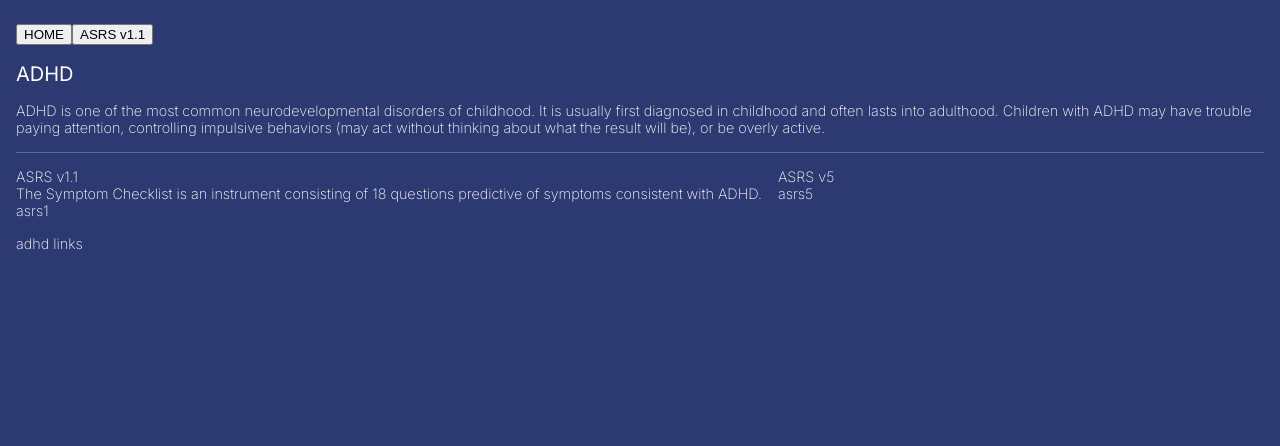
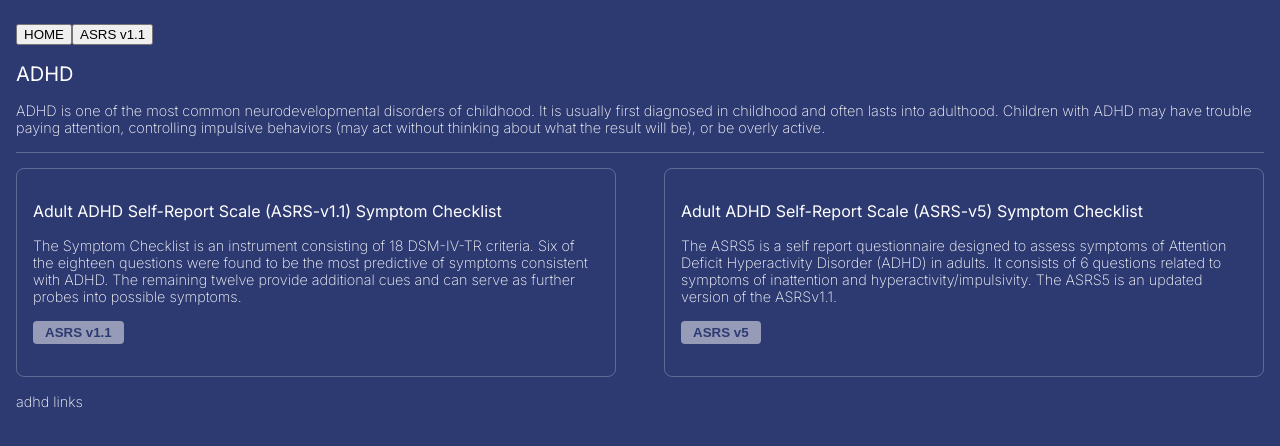
Before and after one commit to vishalicious213/adhd, a React (Vite) app: page / in a window 1280 px wide. Shown: the top 446 px of the page. Built offline with nearby package versions, Linux system fonts and the light colour scheme.

Commit message:
updated sectionsArray data and rendered it in updated renderTool

```diff
--- a/src/components/landing/RenderSection.jsx
+++ b/src/components/landing/RenderSection.jsx
@@ -1,11 +1,12 @@
 import React from 'react'
 
-function renderTool({ tool, choice, desc }) {
+function renderTool({ button, choice, title, desc }) {
     return (
-        <div className="tool" key={tool}>
-            <div className="text">{tool}</div>
+        <div className="tool" key={choice}>
+            <h3>{title}</h3>
             <div className="text">{desc}</div>
-            <div className="text">{choice}</div>
+            <button className="score-btn">{button}</button>
+            {/* <div className="text">{choice}</div> */}
         </div>
     )
 }
--- a/src/components/landing/index.jsx
+++ b/src/components/landing/index.jsx
@@ -8,8 +8,16 @@ const sectionsArray = [
         name: "ADHD",
         def: "ADHD is one of the most common neurodevelopmental disorders of childhood. It is usually first diagnosed in childhood and often lasts into adulthood. Children with ADHD may have trouble paying attention, controlling impulsive behaviors (may act without thinking about what the result will be), or be overly active.",
         tools: [
-            {tool: "ASRS v1.1", choice: "asrs1", desc: "The Symptom Checklist is an instrument consisting of 18 questions predictive of symptoms consistent with ADHD."},
-            {tool: "ASRS v5", choice: "asrs5", desc: ""}
+            {
+                button: "ASRS v1.1",
+                choice: "asrs1",
+                title: "Adult ADHD Self-Report Scale (ASRS-v1.1) Symptom Checklist",
+                desc: "The Symptom Checklist is an instrument consisting of 18 DSM-IV-TR criteria. Six of the eighteen questions were found to be the most predictive of symptoms consistent with ADHD. The remaining twelve provide additional cues and can serve as further probes into possible symptoms."},
+            {
+                button: "ASRS v5",
+                choice: "asrs5",
+                title: "Adult ADHD Self-Report Scale (ASRS-v5) Symptom Checklist",
+                desc: "The ASRS5 is a self report questionnaire designed to assess symptoms of Attention Deficit Hyperactivity Disorder (ADHD) in adults. It consists of 6 questions related to symptoms of inattention and hyperactivity/impulsivity. The ASRS5 is an updated version of the ASRSv1.1."}
         ],
         links: "adhd links"
     }
--- a/src/index.css
+++ b/src/index.css
@@ -28,6 +28,15 @@ h2 {
     font-optical-sizing: auto;
     font-weight: 400;
     font-size: 1.25rem;
+    font-style: normal;
+    font-variation-settings: "slnt" 0;
+}
+
+h3 {
+    font-family: "Inter", sans-serif;
+    font-optical-sizing: auto;
+    font-weight: 400;
+    font-size: 1rem;
     font-style: normal;
     font-variation-settings: "slnt" 0;
 }
@@ -126,12 +135,20 @@ button:hover {
 }
 
 .tools {
-    display: flex;
-    gap: 1rem;
+    display: grid;
+    grid-template-columns: 1fr 1fr;
+    gap: 3rem;
 }
 
 .tool {
+    border: 1px solid var(--lightborder);
+    border-radius: .5rem;
+    padding: 1rem;
     margin-bottom: 1rem;
+}
+
+.tool button {
+    margin: 1rem 0;
 }
 
 /* MEDIA QUERIES */
```
